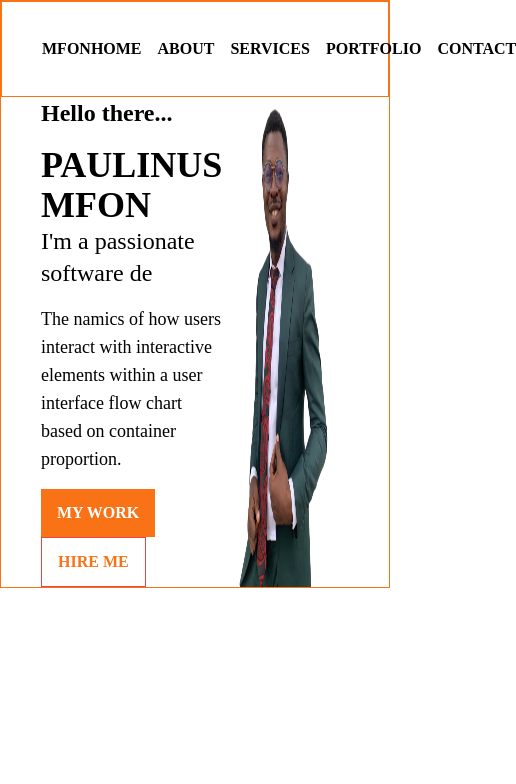
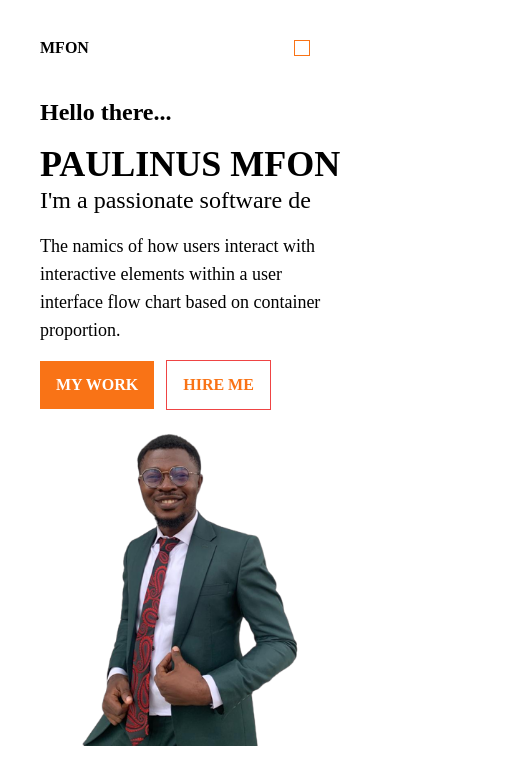
Before and after one commit to mfontosco/mfon-portfolio, a React (Vite) app: page / in a window 390 px wide. Shown: the top 784 px of the page, 516 px wide, since content can reach past the window. Built offline with nearby package versions, Linux system fonts and the light colour scheme.

Commit message:
made home page responsive

```diff
--- a/package.json
+++ b/package.json
@@ -12,6 +12,7 @@
   "dependencies": {
     "react": "^18.2.0",
     "react-dom": "^18.2.0",
+    "react-icons": "^4.12.0",
     "react-router-dom": "^6.18.0"
   },
   "devDependencies": {
--- a/src/components/Home.jsx
+++ b/src/components/Home.jsx
@@ -1,6 +1,6 @@
 import { useState,useEffect } from 'react';
 import logo from '../assets/mfonsuit.png'
-
+import { GiHamburgerMenu } from "react-icons/gi";
 const Home = () => {
 
   const [text,setText] = useState()
@@ -27,7 +27,7 @@ const updateText = () => {
     updateText(); // Start the animation initially
   }, []);
   return(
-    <div className='flex  border-1 px-10'>
+    <div className='flex  flex-col md:flex-row border-1 px-10'>
     <div className='flex-1 flex justify-center flex-col'>
       <h5 className='text-2xl font-bold '>Hello there...</h5>
       <h1 className='text-4xl font-bold mt-4'>PAULINUS MFON</h1>
@@ -42,7 +42,7 @@ const updateText = () => {
         <button className='mr-3 border border-red-500 text-md py-3 px-4 font-semibold text-orange-500'>HIRE ME</button>
       </div>
     </div>
-      <div className='flex -1'>
+      <div className='flex -1 mt-4'>
       <img src={logo} className='h-auto max-w-full  p-0 block'/>
       </div>
 
--- a/src/components/NavBar.jsx
+++ b/src/components/NavBar.jsx
@@ -1,18 +1,20 @@
 
 import { Link,Outlet } from 'react-router-dom'
+import { GiHamburgerMenu } from "react-icons/gi";
 
 const NavBar = () => {
 
   return (
-    <div className='border border-orange-500 '>
-      <nav className='border border-orange-500 sticky h-24 px-10 text-white flex justify-between items-center'>
+    <div className=''>
+      <nav className=' sticky h-24 px-10 text-white flex justify-between items-center'>
         <Link to="/home" className=' md:text-4xl text-black font-semibold'>MFON</Link>
         <div className='mr-10 flex items-center justify-center gap-4'>
-        <Link to="" className='uppercase text-black font-semibold'>Home</Link>
+        <GiHamburgerMenu className='text-black-500 border border-orange-500' />
+        {/* <Link to="" className='uppercase text-black font-semibold'>Home</Link>
             <Link to="" className='uppercase text-black font-semibold'>About</Link>
             <Link to="" className='uppercase text-black font-semibold'>Services</Link>
             <Link to="" className='uppercase text-black font-semibold'>Portfolio</Link>
-            <Link to="" className='uppercase text-black font-semibold'>Contact</Link>
+            <Link to="" className='uppercase text-black font-semibold'>Contact</Link> */}
 
         </div>
       </nav>
```
Also changed, not shown: 1 other file (tests, documents, lock files or other folders).
